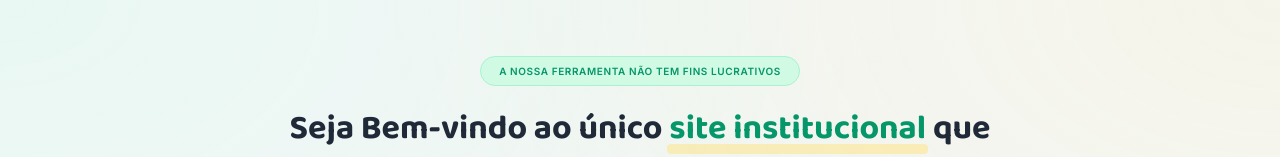
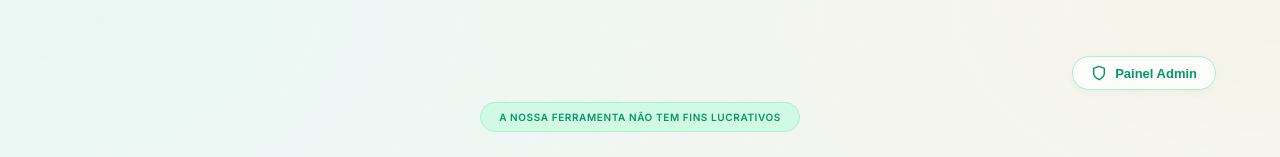
Before and after one commit to PreparaIF/preparaif-frontend, a React (Vite) app: page / in a window 1280 px wide. Shown: the top 157 px of the page. Built offline with nearby package versions, Linux system fonts and the light colour scheme; no server answers.

Commit message:
feat: add admin panel navigation button to header home

```diff
--- a/src/components/HeaderHome/HeaderHome.css
+++ b/src/components/HeaderHome/HeaderHome.css
@@ -5,6 +5,42 @@
   text-align: center;
   justify-content: center;
   width: 100%;
+}
+
+.header-top-bar {
+  display: flex;
+  justify-content: flex-end;
+  align-items: center;
+  width: 100%;
+  max-width: 1200px;
+  margin: 0 auto 12px;
+  position: relative;
+  z-index: 10;
+}
+
+.admin-nav-button {
+  display: inline-flex;
+  align-items: center;
+  gap: 8px;
+  background: var(--glass-bg, rgba(255, 255, 255, 0.85));
+  backdrop-filter: blur(8px);
+  color: var(--color-primary-dark, #047857);
+  border: 1px solid var(--color-primary-border, rgba(5, 150, 105, 0.3));
+  padding: 8px 18px;
+  border-radius: 999px;
+  font-size: 13px;
+  font-weight: 600;
+  cursor: pointer;
+  box-shadow: 0 2px 8px rgba(0, 0, 0, 0.04);
+  transition: all 0.2s ease;
+}
+
+.admin-nav-button:hover {
+  background: var(--color-primary, #059669);
+  color: #ffffff;
+  border-color: var(--color-primary, #059669);
+  transform: translateY(-2px);
+  box-shadow: 0 4px 14px rgba(5, 150, 105, 0.25);
 }
 
 .hero-banner {
--- a/src/components/HeaderHome/HeaderHome.jsx
+++ b/src/components/HeaderHome/HeaderHome.jsx
@@ -1,8 +1,33 @@
+import { useNavigate } from "react-router-dom";
 import "./HeaderHome.css";
 
 export default function HeaderHome({ searchTerm, onSearchChange }) {
+  const navigate = useNavigate();
+
   return (
     <div className="header-container">
+      <div className="header-top-bar">
+        <button
+          className="admin-nav-button"
+          onClick={() => navigate("/admin")}
+          title="Acessar Painel do Administrador"
+        >
+          <svg
+            width="16"
+            height="16"
+            viewBox="0 0 24 24"
+            fill="none"
+            stroke="currentColor"
+            strokeWidth="2.2"
+            strokeLinecap="round"
+            strokeLinejoin="round"
+          >
+            <path d="M12 22s8-4 8-10V5l-8-3-8 3v7c0 6 8 10 8 10z" />
+          </svg>
+          <span>Painel Admin</span>
+        </button>
+      </div>
+
       <div className="hero-banner">
         <p className="hero-subtitle">
           A NOSSA FERRAMENTA NÃO TEM FINS LUCRATIVOS
```
